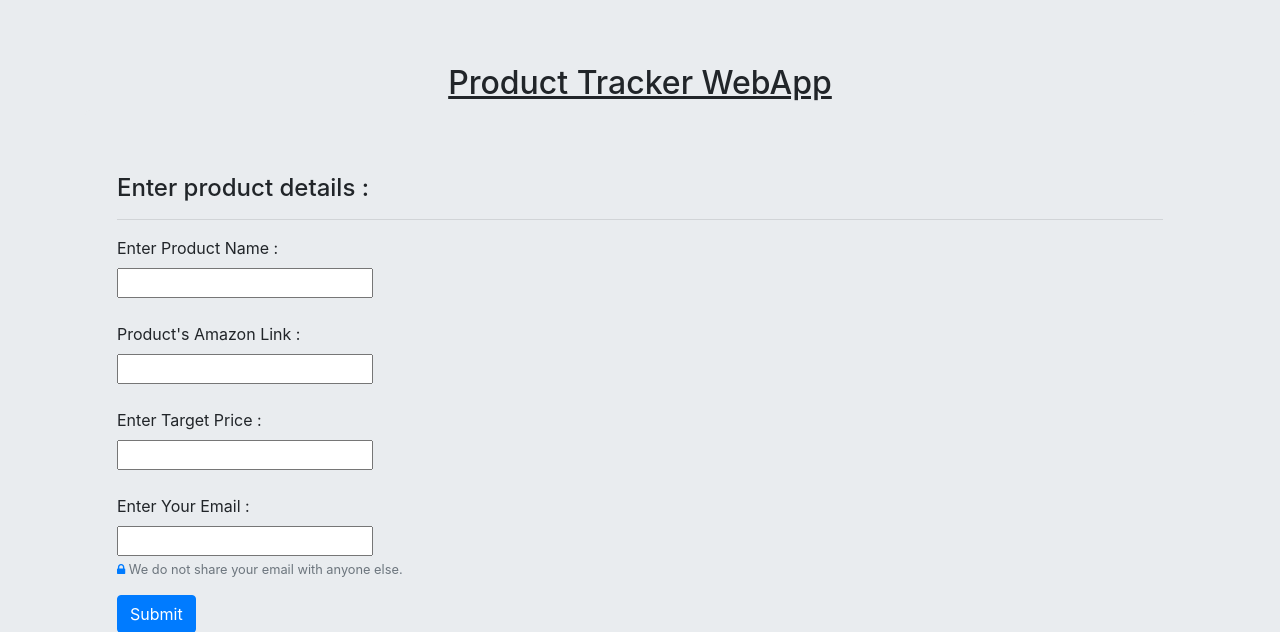
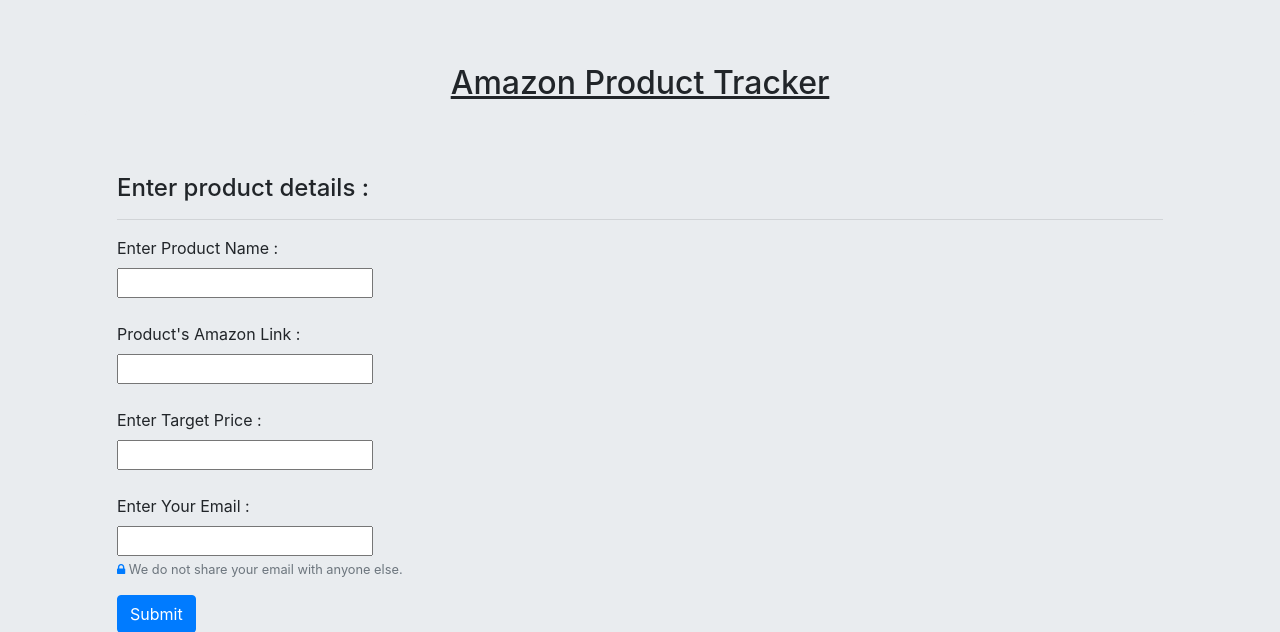
Before and after one commit to Kushal-Gera/Price_Tracker_webapp, a Django app: page / in a window 1280 px wide. Shown: the top 632 px of the page. Run offline with Django 3.2, Linux system fonts and the light colour scheme; some libraries are stand-ins or nearby versions.

Commit message:
minor changes

```diff
--- a/templates/basic_app/index.html
+++ b/templates/basic_app/index.html
@@ -14,7 +14,7 @@
 <body class="jumbotron">
 
   <div class="container text-center">
-    <h2><u>  Product Tracker WebApp</u></h2>
+    <h2><u>Amazon Product Tracker</u></h2>
 
     <div class="jumbotron mx-auto text-center">
       <form method="post" class="text-justify" autocomplete="off">
```
